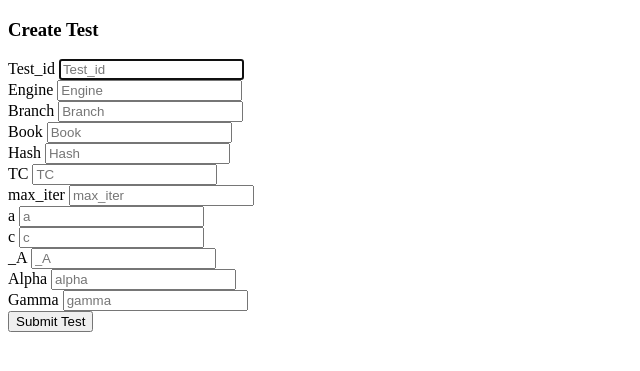
After one commit to jnlt3/open-tune, a Flask app: page /TestPage in a window 1280 px wide. The commit adds this page. Shown: the top 371 px of the page, without its empty margins (0-640 px from the left). Run offline with Flask 2, Linux system fonts and the light colour scheme; the visitor is signed in with stand-in values (Sample User, id 1); parts of the project's set-up code (start-up, migrations or seed data) failed here and were passed over.

Commit message:
add test creation form

```diff
--- a/server/__init__.py
+++ b/server/__init__.py
@@ -12,7 +12,7 @@ app.config["SQLALCHEMY_TRACK_MODIFICATIONS"] = False
 app.config["SECRET_KEY"] = "jfhnifhjwieotjhf7847f5ee4eqws"
 db = SQLAlchemy(app)
 login_manager = LoginManager(app)
-login_manager.login_view = "loginPage"
+login_manager.login_view = "login"
 login_manager.login_message_category = "info"
 
 from server.model import models
--- a/server/routes.py
+++ b/server/routes.py
@@ -121,16 +121,22 @@ def logout():
     return render_template("index.html")
 
 
-@app.route("/addTest", methods=["GET", "POST"])
+@app.route("/TestPage", methods=["GET", "POST"])
+@login_required
+def TestPage():
+    return render_template("test.html")
+
+
+@app.route("/Test", methods=["GET", "POST"])
 @login_required
 def addTest():
     spsa_test = SpsaTest(
-        test_id=request.form.get('test_id'),
-        engine=request.form.get('engine'),
-        branch=request.form.get('branch'),
-        book=request.form.get('book'),
-        hash_size=request.form.get('hash_size'),
-        tc=request.form.get('tc'),
+        test_id=request.form.get("test_id"),
+        engine=request.form.get("engine"),
+        branch=request.form.get("branch"),
+        book=request.form.get("book"),
+        hash_size=request.form.get("hash_size"),
+        tc=request.form.get("tc"),
     )
     db.session.add(spsa_test)
     db.session.commit()
@@ -143,5 +149,8 @@ def addTest():
         alpha=request.form.get("alpha"),
         gamma=request.form.get("gamma"),
     )
+
     db.session.add(param)
     db.session.commit()
+
+    return render_template("index.html")
--- a/server/templates/index.html
+++ b/server/templates/index.html
@@ -18,6 +18,9 @@
 <form action="{{url_for('registrationPage')}}">
   <input type="submit" value="Sign-up" />
 </form>
+<form action="{{url_for('TestPage')}}">
+  <input type="submit" value="Create Test" />
+</form>
       {% if current_user.is_authenticated %}
       <h1>Hi,{{current_user.username}}</h1>
           {% else %}
--- /dev/null
+++ b/server/templates/test.html
@@ -0,0 +1,84 @@
+<!DOCTYPE html>
+<html lang="en">
+<head>
+    <meta charset="UTF-8">
+    <title>Create Test</title>
+</head>
+<body>
+<div class="column is-4 is-offset-4">
+    <h3 class="title">Create Test</h3>
+    <div class="box">
+        <form method="POST" action="/Test">
+              <div class="field">
+                <div class="control">
+                     <label>Test_id
+                    <input class="input is-large" type="text" name="test_id" placeholder="Test_id" autofocus="">
+                     </label>
+                </div>
+            </div>
+            <div class="field">
+                <div class="control">
+                     <label>Engine
+                    <input class="input is-large" type="text" name="engine" placeholder="Engine" autofocus="">
+                     </label>
+                </div>
+            </div>
+
+            <div class="field">
+                <div class="control">
+                    <label>Branch
+                 <input class="input is-large" type="text" name="branch" placeholder="Branch" autofocus="">
+                    </label>
+                </div>
+            </div>
+            <div class="field">
+                <label>Book
+                    <input class="input is-large" type="text" name="book" placeholder="Book" autofocus="">
+                </label>
+            </div>
+              <div class="field">
+                <label>Hash
+                    <input class="input is-large" type="number" name="hash_size" placeholder="Hash" autofocus="">
+                </label>
+            </div>
+             <div class="field">
+                <label>TC
+                    <input class="input is-large" type="number" name="tc" placeholder="TC" autofocus="">
+                </label>
+            </div>
+            <div class="field">
+                <label >max_iter
+                    <input class="input is-large" type="number" name="max_iter" placeholder="max_iter" autofocus="">
+                </label>
+            </div>
+            <div class="field">
+                <label>a
+                    <input class="input is-large" type="number" name="a" placeholder="a" autofocus="">
+                </label>
+            </div>
+            <div class="field">
+                <label>c
+                    <input class="input is-large" type="number" name="c" placeholder="c" autofocus="">
+                </label>
+            </div>
+            <div class="field">
+                <label>_A
+                    <input class="input is-large" type="number" name="_A" placeholder="_A" autofocus="">
+                </label>
+            </div>
+            <div class="field">
+                <label>Alpha
+                    <input class="input is-large" type="number" name="alpha" placeholder="alpha" autofocus="">
+                </label>
+            </div>
+            <div class="field">
+                <label>Gamma
+                    <input class="input is-large" type="number" name="gamma" placeholder="gamma" autofocus="">
+                </label>
+            </div>
+            <button class="button is-block is-info is-large is-fullwidth">Submit Test</button>
+        </form>
+    </div>
+</div>
+</body>
+</html>
--- a/server/tune.py
+++ b/server/tune.py
@@ -52,7 +52,7 @@ def push_result(info: SpsaInfo):
     test.t += info.w + info.l + info.d
 
     a_t = test.spsa_params.a / (test.t + test.spsa_params.A) ** test.spsa_params.alpha
-    c_t = test.spsa_params.c / (test.t**test.spsa_params.gamma)
+    c_t = test.spsa_params.c / (test.t ** test.spsa_params.gamma)
 
     gradients = {}
     for name, delta in info.delta.items():
@@ -72,7 +72,7 @@ def get_test() -> Union[GameRequest, None]:
         return None
     test = TUNES[random.choice(list(TUNES.keys()))]
 
-    c_t = test.spsa_params.c / (test.t**test.spsa_params.gamma)
+    c_t = test.spsa_params.c / (test.t ** test.spsa_params.gamma)
 
     delta = {}
     params = {}
```
Also changed, not shown: server/templates/login.html (+9 -0 lines), server/model/models.py (line endings or trailing spaces).
